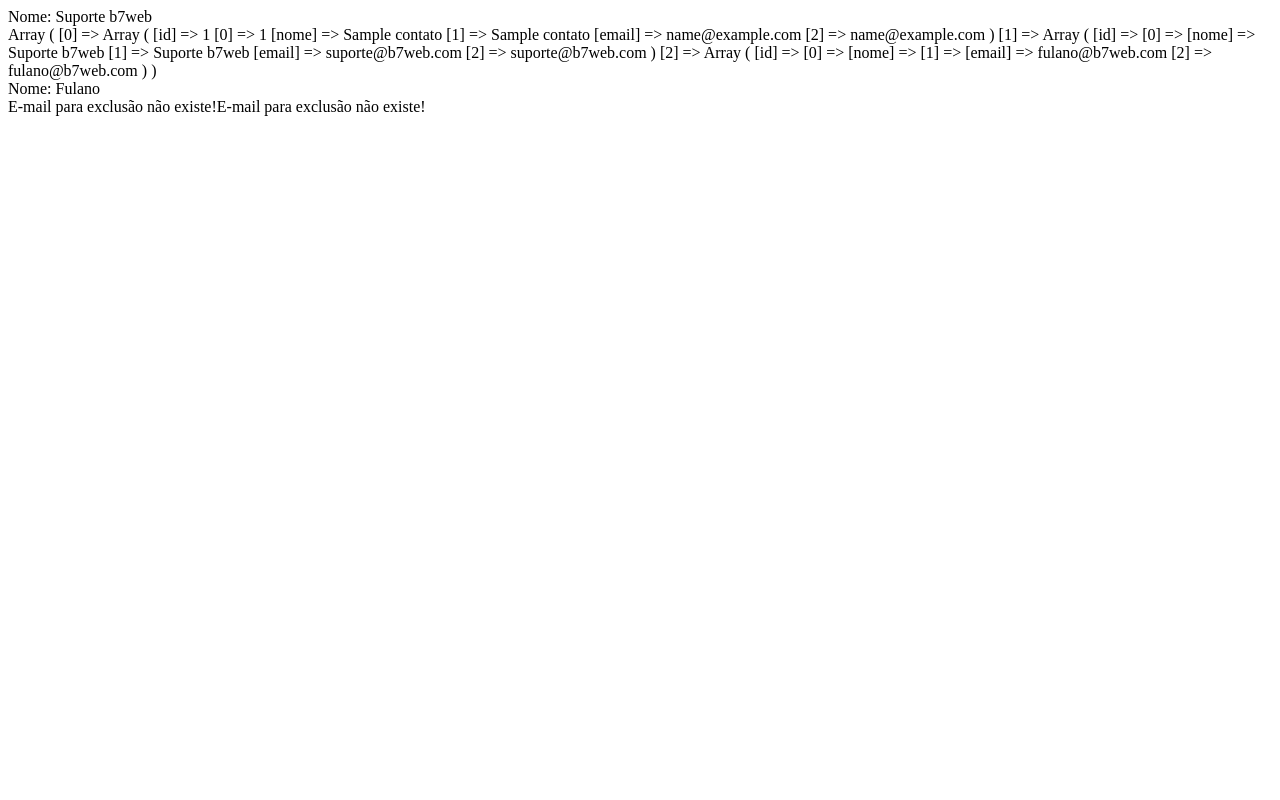
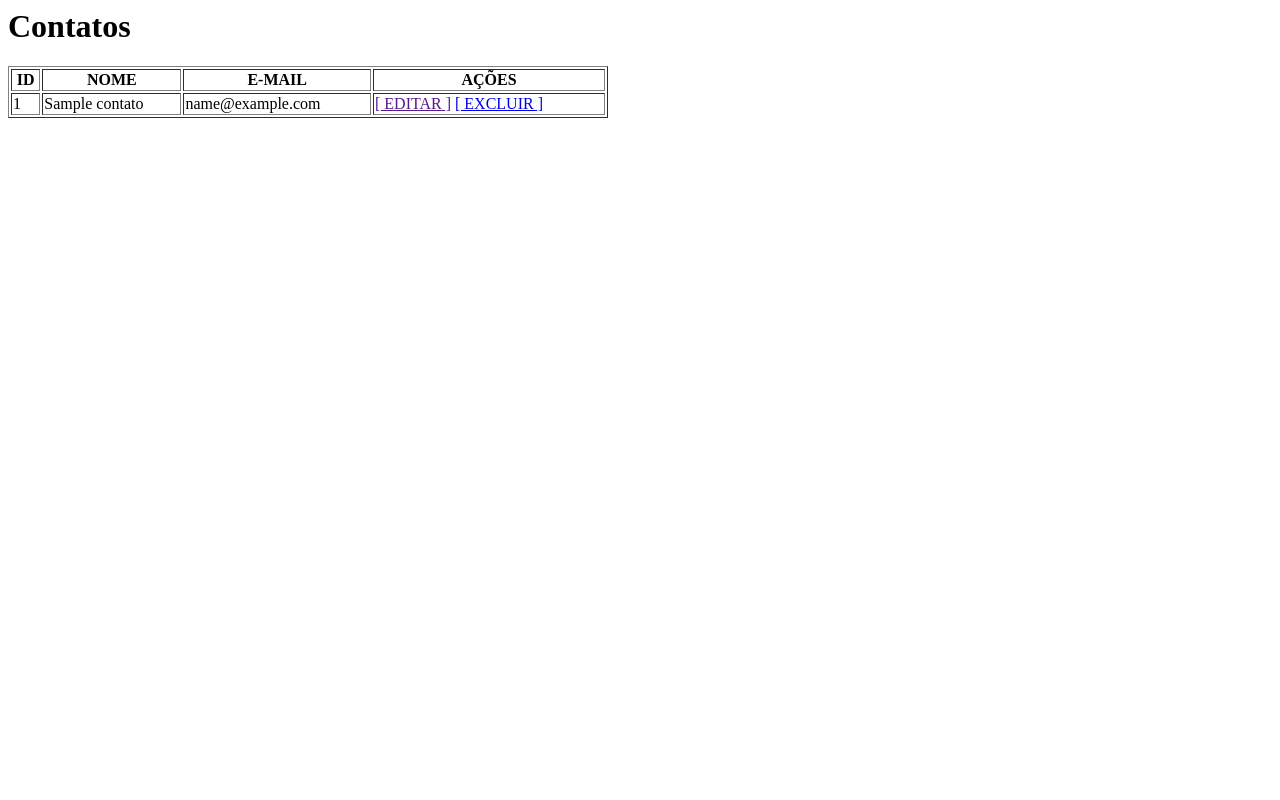
Before and after one commit to deusyvan/crudPhp, a PHP site: page / in a window 1280 px wide. Run offline with PHP 8.4, Linux system fonts and the light colour scheme; tables that the repository leaves empty or names only in its code hold one stand-in row (values such as "Sample post").

Commit message:
Excluir se fosse por e-mail

```diff
--- a/index.php
+++ b/index.php
@@ -2,37 +2,29 @@
 include 'contato.class.php';
 
 $contato = new Contato();
-$contato->adicionar('suporte@b7web.com','Suporte b7web');
-$contato->adicionar('fulano@b7web.com');
+?>
+<h1>Contatos</h1>
+<table border="1" width="600">
+	<tr>
+    	<th>ID</th>
+    	<th>NOME</th>
+    	<th>E-MAIL</th>
+    	<th>AÇÕES</th>
+	</tr>
 
+	<?php
+	$lista = $contato->getAll();
+	foreach($lista as $item):
+	?>
+	<tr>
+    	<td><?php echo $item['id'];?></td>
+    	<td><?php echo $item['nome'];?></td>
+    	<td><?php echo $item['email'];?></td>
+    	<td>
+    		<a href="">[ EDITAR ]</a>
+    		<a href="excluir.php?email=<?php echo $item['email']?>">[ EXCLUIR ]</a>
+    	</td>
+	</tr>
+	<?php endforeach;?>
 
-$nome = $contato->getNome('suporte@b7web.com');
-
-echo "Nome: ".$nome."<br/>";
-
-$lista = $contato->getAll();
-
-print_r($lista);
-
-$contato->editar('Fulano', 'fulano@b7web.com');
-$nome = $contato->getNome('fulano@b7web.com');
-
-echo "<br/>Nome: ".$nome."<br/>";
-
-$excluir = $contato->excluir('ciclano@gmail.com');
-
-if($excluir == TRUE){
-    echo 'Foi Excluído!';
-} else {
-    echo 'E-mail para exclusão não existe!';
-}
-
-//$excluir = $contato->excluir('fulano@b7web.com');
-
-if($excluir == TRUE){
-    echo 'Foi Excluído!';
-} else {
-    echo 'E-mail para exclusão não existe!';
-}
-
-?>
+</table>
```
